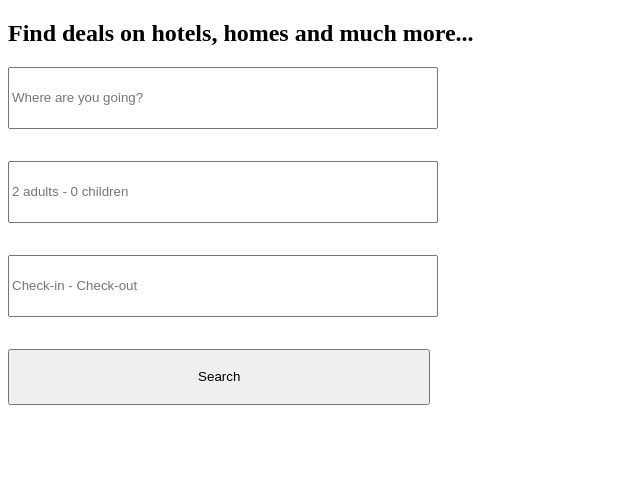
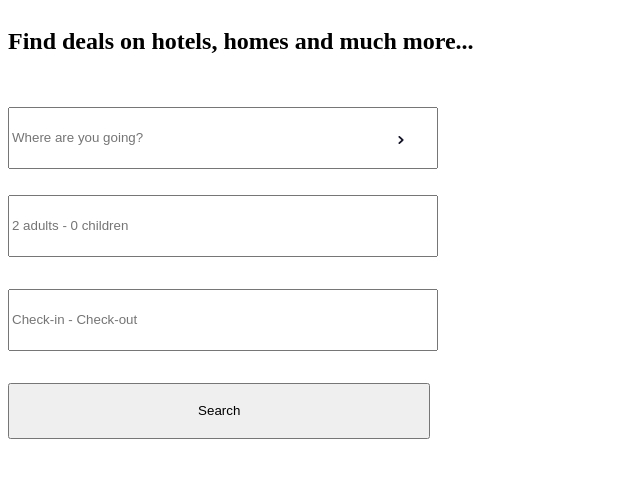
Before and after one commit to rodo08/202209-w1chwe-Nuria-Ramoneda-Rodrigo-Rosales, a website: page index.html in a window 1280 px wide. Shown: the whole page, without its empty margins (0-640 px from the left). Drawn offline with nearby package versions, Linux system fonts and the light colour scheme; files that its build step writes are made by us from their sources.

Commit message:
Add search component layout

```diff
--- a/assets/scss/components/_searchers.scss
+++ b/assets/scss/components/_searchers.scss
@@ -6,9 +6,26 @@
   gap: 2rem;
 }
 
+.searcher-primary__wrapper-input {
+  position: relative;
+  max-width: 26.4rem;
+  max-height: 56px;
+}
+
 .searcher-primary__input {
   max-width: 26.4rem;
   height: 56px;
+  width: 100%;
+}
+
+.searcher-primary__select-icon {
+  position: absolute;
+  max-width: 0.5rem;
+  aspect-ratio: 1/1;
+  top: 60%;
+  /* left: 100px; */
+  right: 25px;
+  transform: translateY(-50%);
 }
 
 .button {
--- a/index.html
+++ b/index.html
@@ -5,28 +5,32 @@
     <meta name="viewport" content="width=device-width, initial-scale=1.0" />
     <title>Travelulu</title>
     <link rel="shortcut icon" href="/assets/images/travelulu-01-01.svg" />
+    <link rel="preconnect" href="https://fonts.googleapis.com/" />
+    <link rel="preconnect" href="https://fonts.gstatic.com/" crossorigin />
+    <link
+      href="https://fonts.googleapis.com/css2?family=Poppins:wght@400;600;700;800&display=swap"
+      rel="stylesheet"
+    />
     <link rel="stylesheet" href="assets/css/styles.css" />
   </head>
 
   <body>
-    <!DOCTYPE html>
-    <html lang="en">
-      <head>
-        <meta charset="UTF-8" />
-        <meta name="viewport" content="width=device-width, initial-scale=1.0" />
-        <title>Travelulu</title>
-        <link rel="shortcut icon" href="/assets/images/travelulu-01-01.svg" />
-        <link rel="stylesheet" href="assets/css/styles.css" />
-      </head>
-      <body>
+    <header></header>
+    <main class="container">
+      <div class="searcher-primary">
         <h2>Find deals on hotels, homes and much more...</h2>
-
-        <div class="searcher-primary">
+        <div class="searcher-primary__wrapper-input">
           <input
             class="searcher-primary__input"
             type="text"
             placeholder="Where are you going?"
           />
+          <img
+            class="searcher-primary__select-icon"
+            src="/assets/images/select_icon-01.svg"
+            alt=""
+          />
+        </div>
 
         <input
           class="searcher-primary__input"
@@ -42,7 +46,6 @@
 
         <button class="button">Search</button>
       </div>
+    </main>
   </body>
 </html>
-  </body>
-</html>
```
Also changed, not shown: 1 other file. Lines whose indentation alone changed are shown as unchanged.
